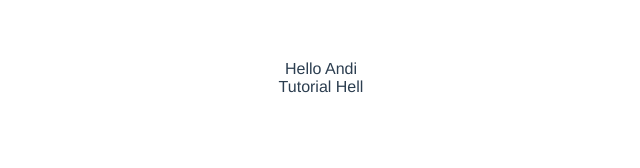
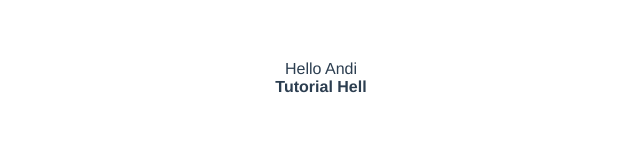
Before and after one commit to DuraBermuda/tut-vue-basic, a Vue app: page / in a window 1280 px wide. Shown: the top 168 px of the page, without its empty margins (319-959 px from the left). Built offline with nearby package versions, Linux system fonts and the light colour scheme.

Commit message:
add example binding HTML

```diff
--- a/src/App.vue
+++ b/src/App.vue
@@ -1,6 +1,6 @@
 <template>
   <div>{{ greet }} {{ name }}</div>
-  <div v-text="channel"></div>
+  <div v-html="channel"></div>
 </template>
 
 <script>
@@ -11,7 +11,7 @@
     return {
       greet: "Hello",
       name: "Andi",
-      channel: "Tutorial Hell"
+      channel: "<b>Tutorial Hell</b>"
     }
   }
 }
```
